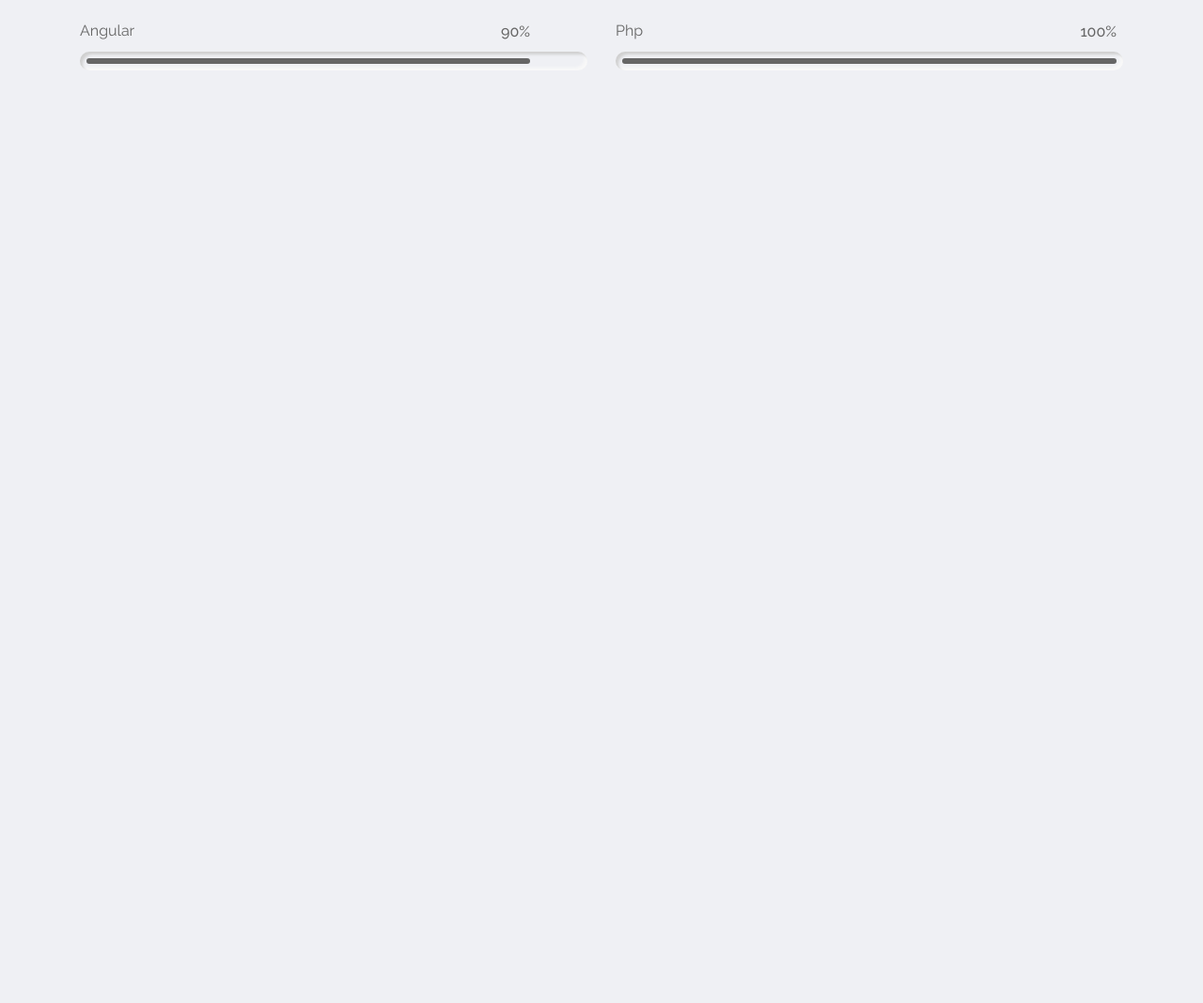
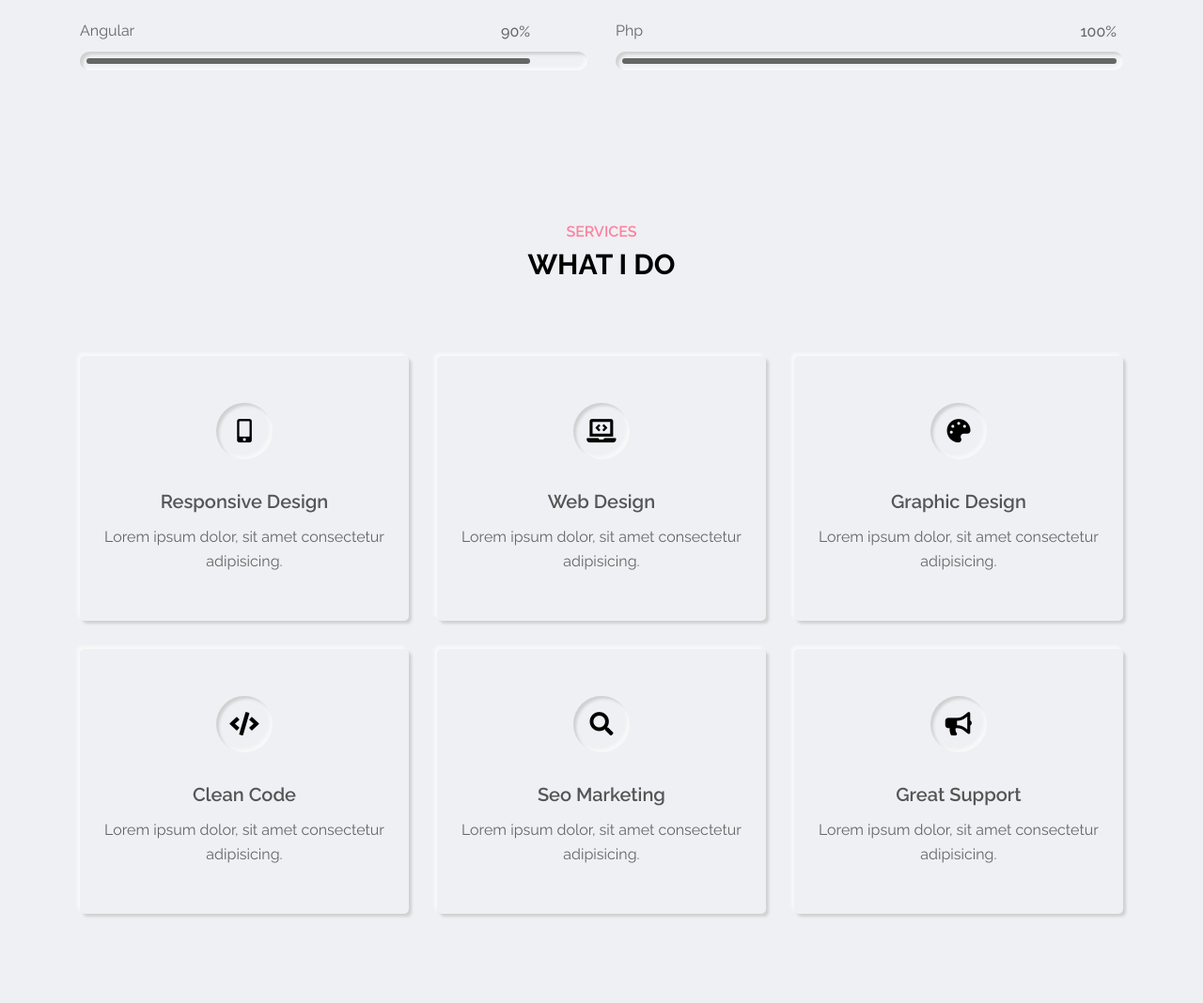
Before and after one commit to hogwartsdeveloper/portfolio, a Flask app: page / in a window 1280 px wide. Shown: the part 1816-2884 px from the top of the page at 94% size. Before the commit the page ends 1889 px from the top, so only its background shows below. Run offline with Flask 2, Linux system fonts and the light colour scheme.

Commit message:
[FEATURE] create Service section

```diff
--- a/static/css/style.css
+++ b/static/css/style.css
@@ -15,6 +15,7 @@ fonts
     --outer-shadow: 3px 3px 3px #d0d0d0, -3px -3px 3px #f8f8f8;
     --outer-shadow-0: 0 0 0 #d0d0d0, 0 0 0 #f8f8f8;
     --inner-shadow: inset 3px 3px 3px #d0d0d0, inset -3px -3px 3px #f8f8f8;
+    --inner-shadow-0: inset 0 0 0 #d0d0d0, inset 0 0 0 #f8f8f8;
 }
 
 
@@ -743,3 +744,82 @@ about section
     line-height: 26px;
     margin: 15px 0 0;
 }
+
+/*-------------------
+service section
+-------------------*/
+
+.service-section {
+    padding: 80px 0 80px;
+    min-height: 100vh;
+}
+
+.service-section .service-item {
+    flex: 0 0 33.33%;
+    max-width: 33.33%;
+    padding: 15px;
+    display: flex;
+    flex-wrap: wrap;
+}
+
+.service-section .service-item-inner {
+    padding: 50px 15px;
+    border-radius: 5px;
+    text-align: center;
+    width: 100%;
+}
+
+.service-section .service-item-inner .icon {
+    height: 60px;
+    width: 60px;
+    text-align: center;
+    border-radius: 50%;
+    transition: all 0.3s ease;
+    display: block;
+    margin: 0 auto 30px;
+    position: relative;
+}
+
+.service-section .service-item-inner .icon::after {
+    content: '';
+    position: absolute;
+    left: 0;
+    top: 0;
+    width: 100%;
+    height: 100%;
+    border-radius: 50%;
+    transition: all 0.3 ease;
+}
+
+.service-section .service-item-inner:hover .icon {
+    box-shadow: var(--inner-shadow-0);
+}
+
+.service-section .service-item-inner:hover .icon::after {
+    box-shadow: var(--outer-shadow);
+}
+
+.service-section .service-item-inner .icon i {
+    font-size: 25px;
+    line-height: 60px;
+    transition: all 0.3s ease;
+}
+
+.service-section .service-item-inner:hover .icon i {
+    color: var(--skin-color);
+}
+
+.service-section .service-item-inner h3 {
+    font-size: 20px;
+    font-weight: 600;
+    color: var(--text-black-700);
+    margin: 0 0 10px;
+    text-transform: capitalize;
+}
+
+.service-section .service-item-inner p {
+    font-size: 16px;
+    color: var(--text-black-600);
+    margin: 0;
+    line-height: 26px;
+}
--- a/templates/index.html
+++ b/templates/index.html
@@ -291,6 +291,86 @@
     </section>
     <!-- about section end-->
 
+    <!-- service section start-->
+    <section class="service-section section">
+        <div class="container">
+            <div class="row">
+                <div class="section-title">
+                    <h2 data-heading="Services">What i do</h2>
+                </div>
+            </div>
+            <div class="row">
+                <!-- service item start -->
+                <div class="service-item">
+                    <div class="service-item-inner outer-shadow">
+                        <div class="icon inner-shadow">
+                            <i class="fas fa-mobile-alt"></i>
+                        </div>
+                        <h3>Responsive design</h3>
+                        <p>Lorem ipsum dolor, sit amet consectetur adipisicing.</p>
+                    </div>
+                </div>
+                <!-- service item end -->
+                <!-- service item start -->
+                <div class="service-item">
+                    <div class="service-item-inner outer-shadow">
+                        <div class="icon inner-shadow">
+                            <i class="fas fa-laptop-code"></i>
+                        </div>
+                        <h3>web design</h3>
+                        <p>Lorem ipsum dolor, sit amet consectetur adipisicing.</p>
+                    </div>
+                </div>
+                <!-- service item end -->
+                <!-- service item start -->
+                <div class="service-item">
+                    <div class="service-item-inner outer-shadow">
+                        <div class="icon inner-shadow">
+                            <i class="fas fa-palette"></i>
+                        </div>
+                        <h3>graphic design</h3>
+                        <p>Lorem ipsum dolor, sit amet consectetur adipisicing.</p>
+                    </div>
+                </div>
+                <!-- service item end -->
+                <!-- service item start -->
+                <div class="service-item">
+                    <div class="service-item-inner outer-shadow">
+                        <div class="icon inner-shadow">
+                            <i class="fas fa-code"></i>
+                        </div>
+                        <h3>clean code</h3>
+                        <p>Lorem ipsum dolor, sit amet consectetur adipisicing.</p>
+                    </div>
+                </div>
+                <!-- service item end -->
+                <!-- service item start -->
+                <div class="service-item">
+                    <div class="service-item-inner outer-shadow">
+                        <div class="icon inner-shadow">
+                            <i class="fas fa-search"></i>
+                        </div>
+                        <h3>seo marketing</h3>
+                        <p>Lorem ipsum dolor, sit amet consectetur adipisicing.</p>
+                    </div>
+                </div>
+                <!-- service item end -->
+                <!-- service item start -->
+                <div class="service-item">
+                    <div class="service-item-inner outer-shadow">
+                        <div class="icon inner-shadow">
+                            <i class="fas fa-bullhorn"></i>
+                        </div>
+                        <h3>Great support</h3>
+                        <p>Lorem ipsum dolor, sit amet consectetur adipisicing.</p>
+                    </div>
+                </div>
+                <!-- service item end -->
+            </div>
+        </div>
+    </section>
+    <!-- service section end-->
+
     <!-- main js -->
     <script src="{{ url_for('static', filename='js/main.js') }}"></script>
 </body>
```
